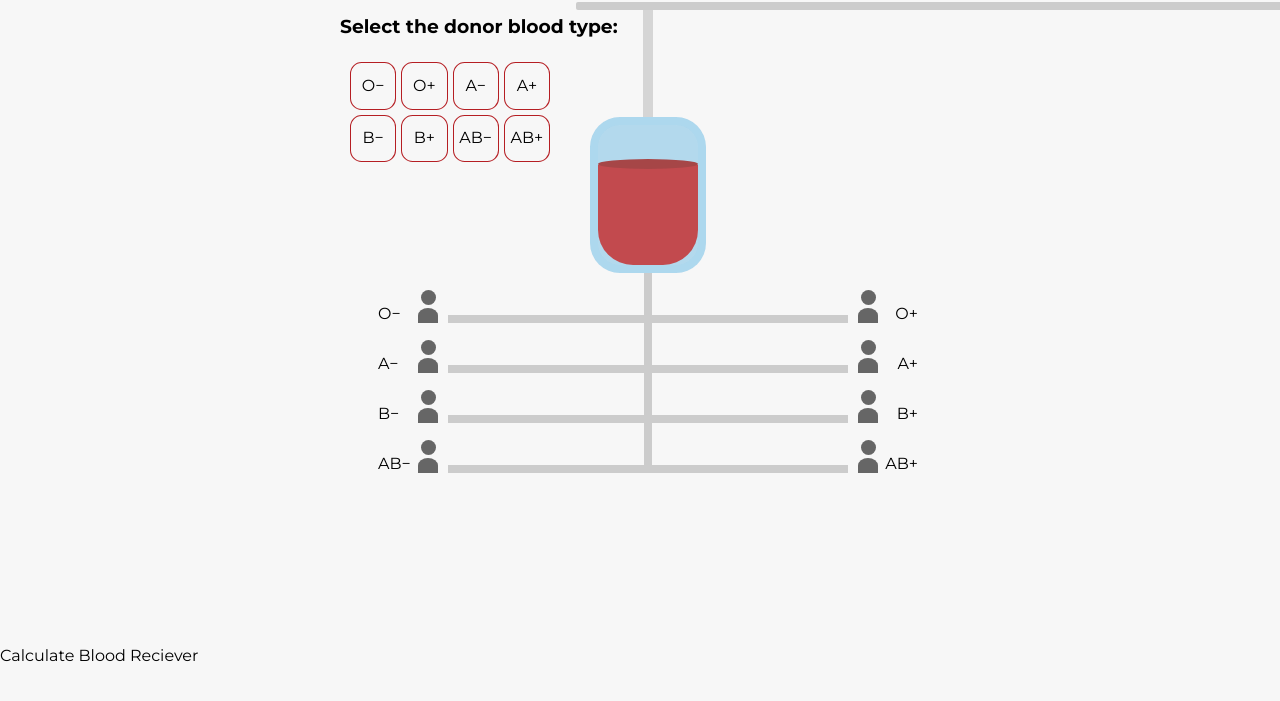
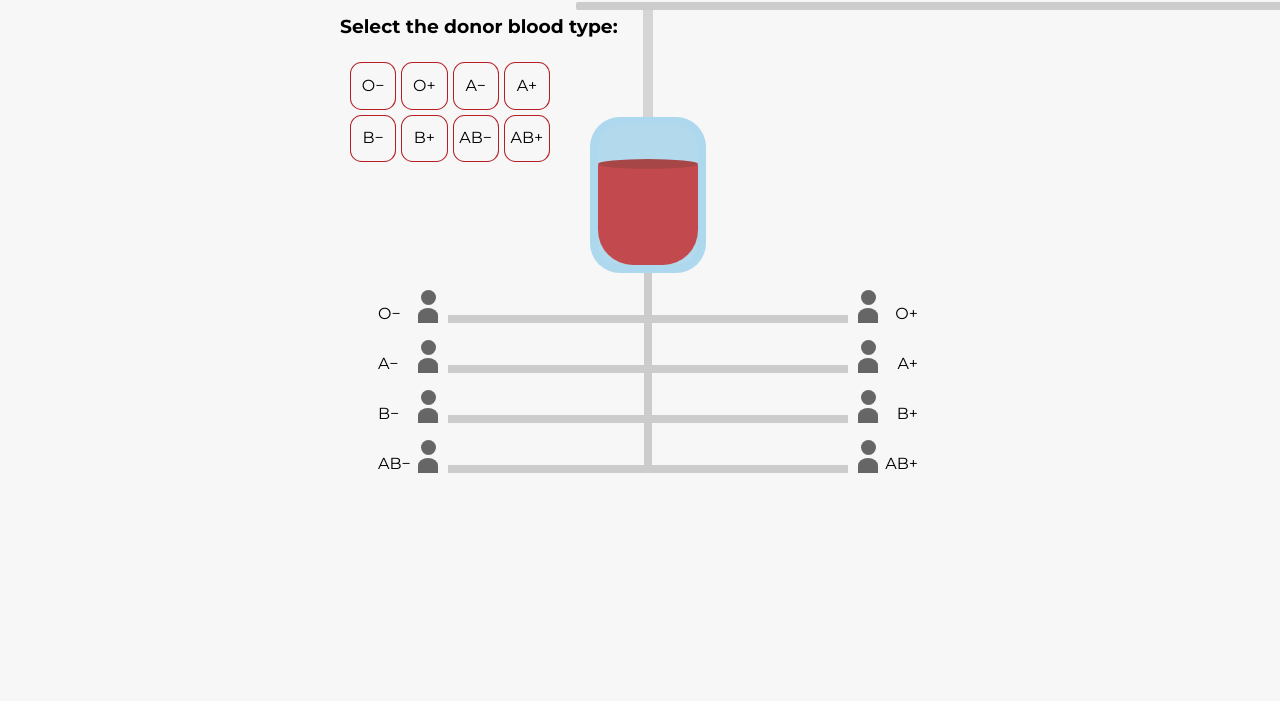
Before and after one commit to Tushar-Siddik/calculate-blood-reciever, a plain HTML site: page index.html in a window 1280 px wide. Shown: the part 53-754 px from the top of the page. Drawn offline with nearby package versions, Linux system fonts and the light colour scheme.

Commit message:
Update index.html

```diff
--- a/index.html
+++ b/index.html
@@ -116,7 +116,7 @@
     </div>
   </div>
 </div>
-  <div>Calculate Blood Reciever </div>
+
 
 
 <script id="rendered-js" src="script.js" type="text/javascript"></script>
```
